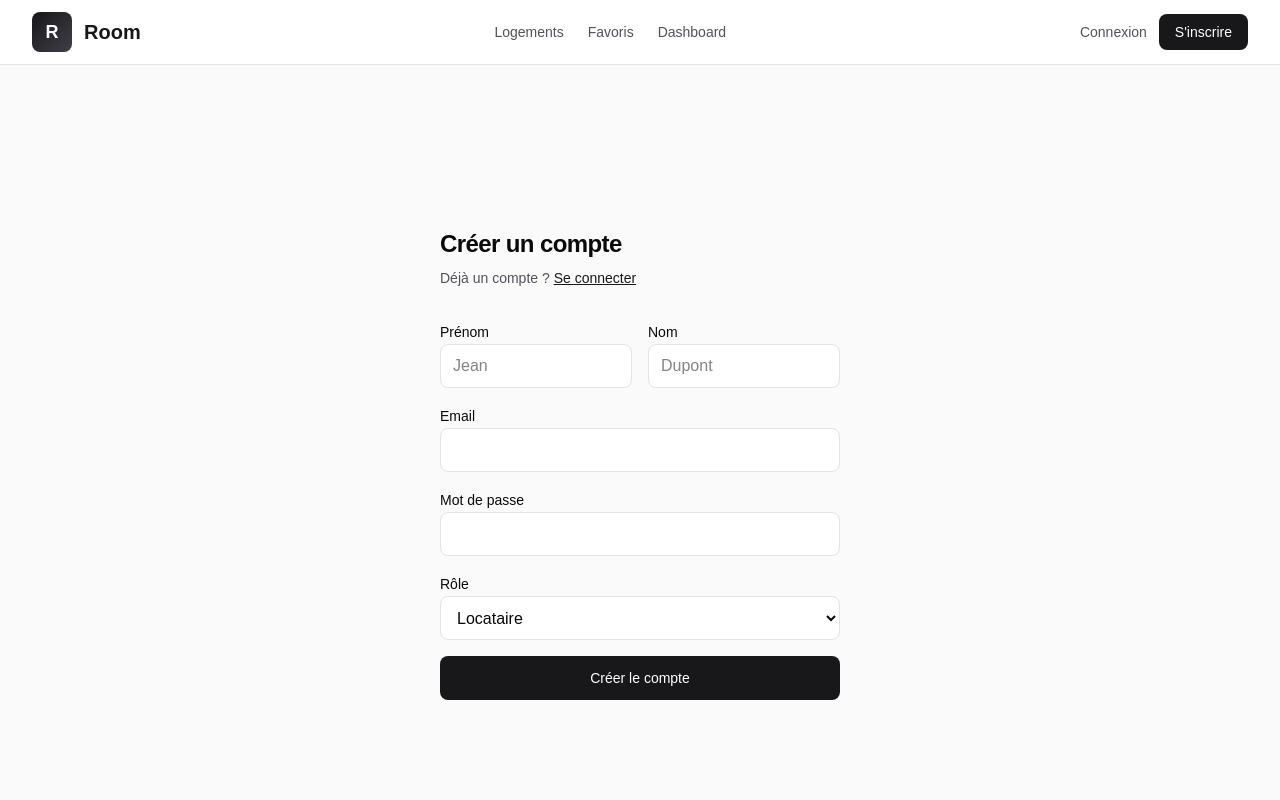
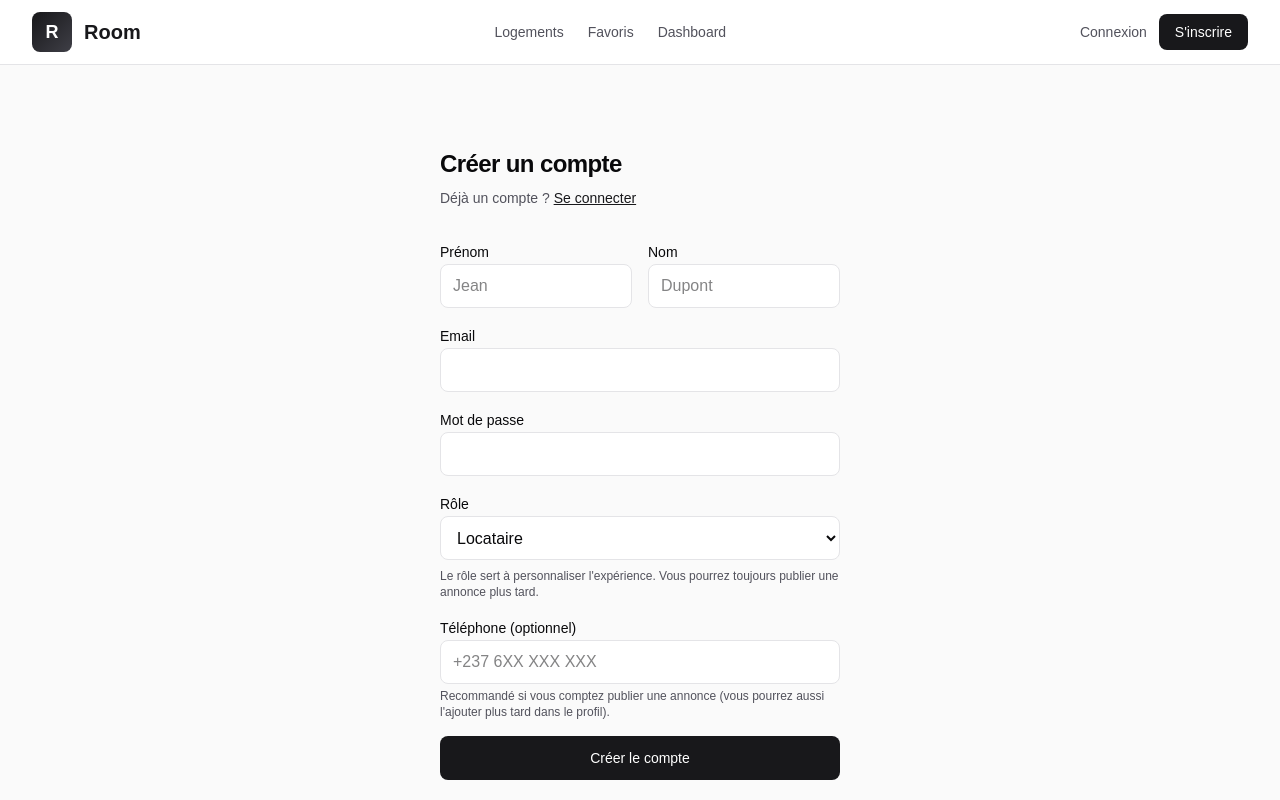
Before and after one commit to WambaCarles000/room-frontend, a Next.js app: page /signup in a window 1280 px wide. Shown: the top 800 px of the page. Built offline with nearby package versions, Linux system fonts and the light colour scheme; no server answers.

Commit message:
update signup

```diff
--- a/src/app/listings/[id]/page.js
+++ b/src/app/listings/[id]/page.js
@@ -364,8 +364,6 @@ export default function ListingDetailsPage({ params }) {
 
 
 
-
-
           </div>
         </div>
 
--- a/src/app/signup/page.js
+++ b/src/app/signup/page.js
@@ -35,8 +35,8 @@ export default function SignupPage() {
         role,
       };
 
-      // Add phone only if user is owner
-      if (role === "owner" && phone) {
+      // Phone is an account attribute (optional), independent of role
+      if (phone) {
         profileData.phone = phone;
       }
 
@@ -83,7 +83,7 @@ export default function SignupPage() {
               first_name: firstName,
               last_name: lastName,
               role,
-              phone: role === "owner" ? phone : null,
+              phone: phone || null,
             }),
           });
 
@@ -180,16 +180,13 @@ export default function SignupPage() {
               <option value="tenant">Locataire</option>
               <option value="owner">Propriétaire</option>
             </select>
-            {role === "owner" && (
-              <p className="text-xs text-blue-600 mt-1">
-                ℹ️ Un champ pour votre numéro apparaîtra ci-dessous
+            <p className="text-xs text-zinc-600 mt-1">
+              Le rôle sert à personnaliser l&apos;expérience. Vous pourrez toujours publier une annonce plus tard.
             </p>
-            )}
           </div>
 
-          {role === "owner" && (
-            <div className="space-y-1 p-4 bg-blue-50 border border-blue-200 rounded-lg">
-              <label className="text-sm font-medium text-blue-900">Votre numéro de téléphone</label>
+          <div className="space-y-1">
+            <label className="text-sm font-medium">Téléphone (optionnel)</label>
             <input
               type="tel"
               value={phone}
@@ -197,11 +194,10 @@ export default function SignupPage() {
               className="h-11 w-full rounded-lg border border-zinc-200 bg-white px-3 outline-none focus:border-zinc-400"
               placeholder="+237 6XX XXX XXX"
             />
-              {/* <p className="text-xs text-blue-700">
-                <strong>Note:</strong> Les locataires intéressés par vos logements pourront voir votre numéro.
-              </p> */}
+            <p className="text-xs text-zinc-600">
+              Recommandé si vous comptez publier une annonce (vous pourrez aussi l&apos;ajouter plus tard dans le profil).
+            </p>
           </div>
-          )}
 
           {error ? (
             <div className="rounded-lg border border-red-200 bg-red-50 px-3 py-2 text-sm text-red-800">
--- a/src/components/CreateListingForm.js
+++ b/src/components/CreateListingForm.js
@@ -174,6 +174,19 @@ export default function CreateListingForm({ onSuccess, onCancel }) {
     }
 
     try {
+      // Require phone at publish time (role-independent)
+      try {
+        const profile = await api.get("/users/me", { auth: true });
+        if (!profile?.phone) {
+          throw new Error(
+            "Ajoutez votre numéro de téléphone dans votre profil avant de publier une annonce (Compte > Paramètres)."
+          );
+        }
+      } catch (profileErr) {
+        // If profile endpoint fails, surface message (avoid creating listing blindly)
+        throw new Error(profileErr?.message || "Impossible de vérifier votre profil.");
+      }
+
       const newListing = await api.post("/listings", result.data, { auth: true });
 
       if (newListing?.id) {
```
Lines whose indentation alone changed are shown as unchanged.
